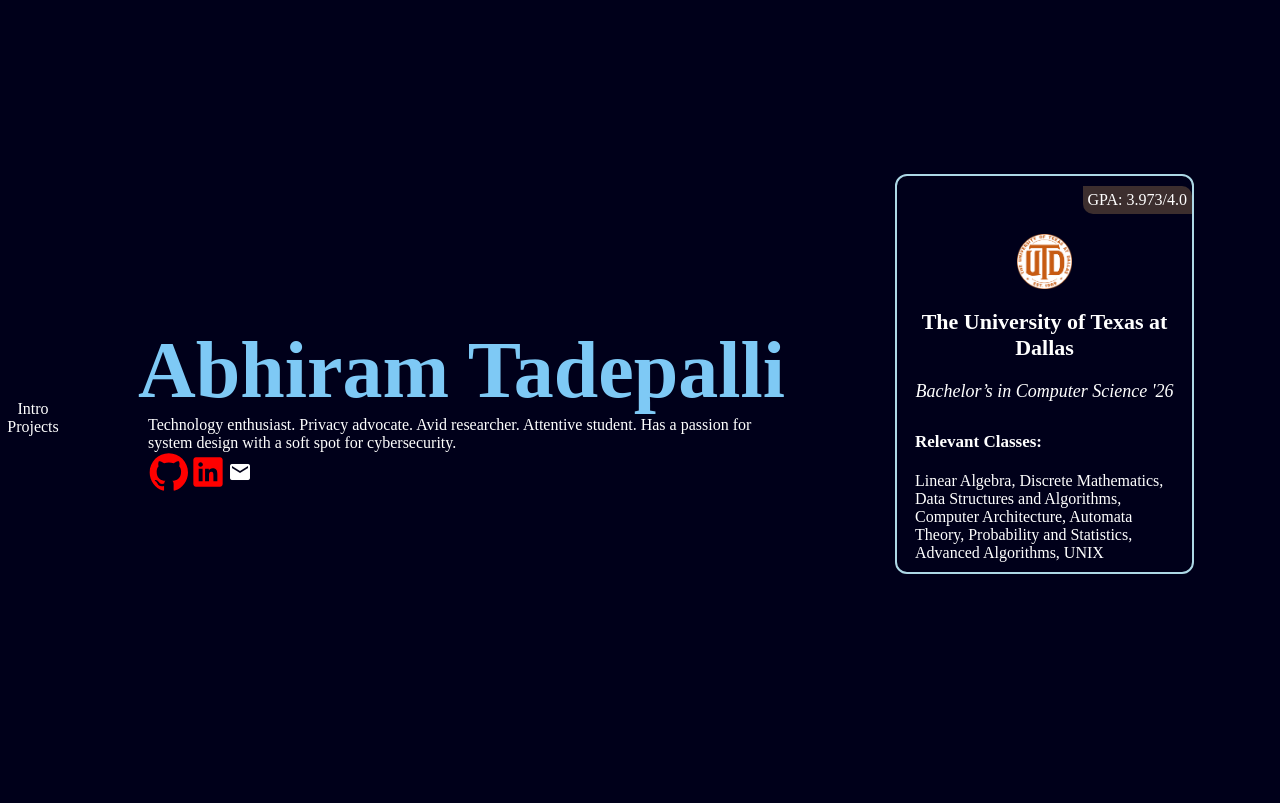
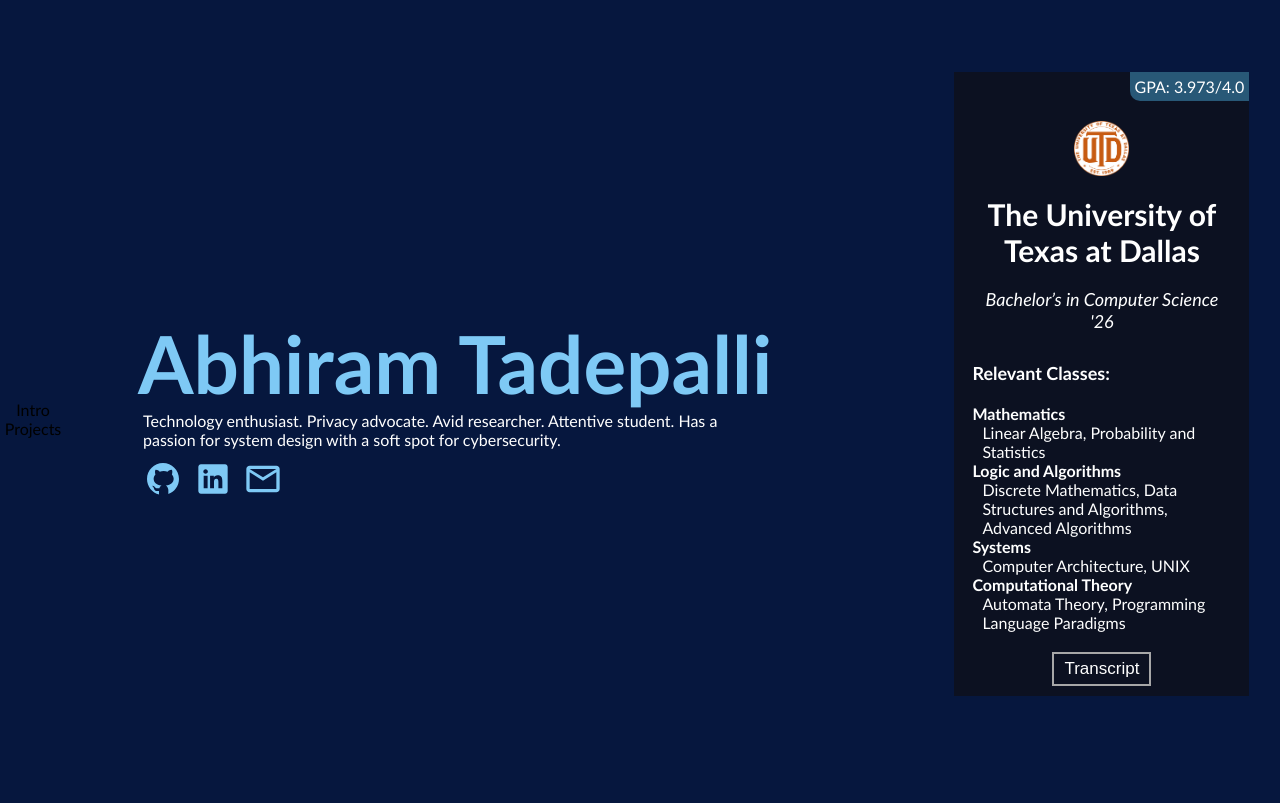
Before and after one commit to AbhiramTadepalli/abhiramtadepalli.github.io, a plain HTML site: page index.html in a window 1280 px wide. Shown: the top 803 px of the page. Drawn offline with Linux system fonts and the light colour scheme.

Commit message:
New color scheme & Font colors, Use inline svg icons, Create Left Sidebar, Fix Right-sidebar using a container + sticky (should be more responsive), & Projects section should look a lot cleaner

```diff
--- a/index.html
+++ b/index.html
@@ -14,14 +14,15 @@
     </script>
 </head>
 <script src="components/projectCard.js"></script>
+<script src="scripts\index.js"></script>
 <body class="body">
     <header>
     </header>
 
     <main class="flex-container-row" id="main">
         <ul class="flex-container-col" id="nav-sidebar">
-            <li>Intro</li>
-            <li>Projects</li>
+            <li class="nav-sidebar-item">Intro</li>
+            <li class="nav-sidebar-item">Projects</li>
         </ul>
         <div id="content">
             <section class="flex-container-row" id="intro-section">
@@ -31,22 +32,43 @@
                     </div>
                     <div id="blurb">Technology enthusiast. Privacy advocate. Avid researcher. Attentive student. Has a passion for system design with a soft spot for cybersecurity.</div>
                     <ul class="flex-container-row" id="links">
-                        <svg class="icon-logo" alt="Link to my Github" xmlns="http://www.w3.org/2000/svg" width="24" height="24" viewBox="0 0 24 24"><path fill="currentColor" d="M12.5.75C6.146.75 1 5.896 1 12.25c0 5.089 3.292 9.387 7.863 10.91.575.101.79-.244.79-.546 0-.273-.014-1.178-.014-2.142-2.889.532-3.636-.704-3.866-1.35-.13-.331-.69-1.352-1.18-1.625-.402-.216-.977-.748-.014-.762.906-.014 1.553.834 1.769 1.179 1.035 1.74 2.688 1.25 3.349.948.1-.747.402-1.25.733-1.538-2.559-.287-5.232-1.279-5.232-5.678 0-1.25.445-2.285 1.178-3.09-.115-.288-.517-1.467.115-3.048 0 0 .963-.302 3.163 1.179.92-.259 1.897-.388 2.875-.388.977 0 1.955.13 2.875.388 2.2-1.495 3.162-1.179 3.162-1.179.633 1.581.23 2.76.115 3.048.733.805 1.179 1.825 1.179 3.09 0 4.413-2.688 5.39-5.247 5.678.417.36.776 1.05.776 2.128 0 1.538-.014 2.774-.014 3.162 0 .302.216.662.79.547C20.709 21.637 24 17.324 24 12.25 24 5.896 18.854.75 12.5.75Z"/></svg>
-                        <!-- <img class="icon-logo" src="assets\brand-icons\github-logo.svg" alt="Link to my Github"> -->
-                        <svg class="icon-logo" alt="Link to my LinkedIn" xmlns="http://www.w3.org/2000/svg" viewBox="0 0 30 30" width="60px" height="60px"><path fill="currentColor" d="M24,4H6C4.895,4,4,4.895,4,6v18c0,1.105,0.895,2,2,2h18c1.105,0,2-0.895,2-2V6C26,4.895,25.105,4,24,4z M10.954,22h-2.95 v-9.492h2.95V22z M9.449,11.151c-0.951,0-1.72-0.771-1.72-1.72c0-0.949,0.77-1.719,1.72-1.719c0.948,0,1.719,0.771,1.719,1.719 C11.168,10.38,10.397,11.151,9.449,11.151z M22.004,22h-2.948v-4.616c0-1.101-0.02-2.517-1.533-2.517 c-1.535,0-1.771,1.199-1.771,2.437V22h-2.948v-9.492h2.83v1.297h0.04c0.394-0.746,1.356-1.533,2.791-1.533 c2.987,0,3.539,1.966,3.539,4.522V22z"/></svg>
-                        <i class="material-icons">mail</i>
+                        <a href="https://github.com/AbhiramTadepalli" target="_blank" rel="noopener"><svg class="icon-logo" alt="Link to my GitHub" xmlns="http://www.w3.org/2000/svg" viewBox="0 0 30 30" width="60px" height="60px"><path fill="currentColor" d="M15,3C8.373,3,3,8.373,3,15c0,5.623,3.872,10.328,9.092,11.63C12.036,26.468,12,26.28,12,26.047v-2.051 c-0.487,0-1.303,0-1.508,0c-0.821,0-1.551-0.353-1.905-1.009c-0.393-0.729-0.461-1.844-1.435-2.526 c-0.289-0.227-0.069-0.486,0.264-0.451c0.615,0.174,1.125,0.596,1.605,1.222c0.478,0.627,0.703,0.769,1.596,0.769 c0.433,0,1.081-0.025,1.691-0.121c0.328-0.833,0.895-1.6,1.588-1.962c-3.996-0.411-5.903-2.399-5.903-5.098 c0-1.162,0.495-2.286,1.336-3.233C9.053,10.647,8.706,8.73,9.435,8c1.798,0,2.885,1.166,3.146,1.481C13.477,9.174,14.461,9,15.495,9 c1.036,0,2.024,0.174,2.922,0.483C18.675,9.17,19.763,8,21.565,8c0.732,0.731,0.381,2.656,0.102,3.594 c0.836,0.945,1.328,2.066,1.328,3.226c0,2.697-1.904,4.684-5.894,5.097C18.199,20.49,19,22.1,19,23.313v2.734 c0,0.104-0.023,0.179-0.035,0.268C23.641,24.676,27,20.236,27,15C27,8.373,21.627,3,15,3z"/></svg></a>
+                        <a href="https://www.linkedin.com/in/abhiram-tadepalli/" target="_blank" rel="noopener"><svg class="icon-logo" alt="Link to my LinkedIn" xmlns="http://www.w3.org/2000/svg"  viewBox="0 0 30 30" width="60px" height="60px"><path fill="currentColor" d="M24,4H6C4.895,4,4,4.895,4,6v18c0,1.105,0.895,2,2,2h18c1.105,0,2-0.895,2-2V6C26,4.895,25.105,4,24,4z M10.954,22h-2.95 v-9.492h2.95V22z M9.449,11.151c-0.951,0-1.72-0.771-1.72-1.72c0-0.949,0.77-1.719,1.72-1.719c0.948,0,1.719,0.771,1.719,1.719 C11.168,10.38,10.397,11.151,9.449,11.151z M22.004,22h-2.948v-4.616c0-1.101-0.02-2.517-1.533-2.517 c-1.535,0-1.771,1.199-1.771,2.437V22h-2.948v-9.492h2.83v1.297h0.04c0.394-0.746,1.356-1.533,2.791-1.533 c2.987,0,3.539,1.966,3.539,4.522V22z"/></svg></a>
+                        <a id="email-address" href="#" target="_blank" rel="noopener"><svg class="icon-logo" alt="Email Me" xmlns="http://www.w3.org/2000/svg" height="24px" viewBox="0 -960 960 960" width="24px"><path fill="currentColor" d="M160-160q-33 0-56.5-23.5T80-240v-480q0-33 23.5-56.5T160-800h640q33 0 56.5 23.5T880-720v480q0 33-23.5 56.5T800-160H160Zm320-280L160-640v400h640v-400L480-440Zm0-80 320-200H160l320 200ZM160-640v-80 480-400Z"/></svg></a>
                     </ul>
                 </div>
+                <div id="sidebar-container">
                     <ul class="flex-container-col" id="sidebar">
                         <div id="sidebar1-gpa">GPA: 3.973/4.0</div>
                         <!-- <i class="material-icons">school</i> -->
                         <img class="icon-logo" id="sidebar1-utd-logo" src="assets\brand-icons\UTD-logo.png" alt="Logo of the University of Texas at Dallas">
-                    <div id="sidebar1-school">The University of Texas at Dallas</div>
+                        <h3 id="sidebar1-school">The University of Texas at Dallas</h3>
                         <div id="sidebar1-degree">Bachelor’s in Computer Science '26</div>
                         <h4 id="sidebar1-class-header">Relevant Classes:</h4>
-                    <div id="sidebar1-classes">Linear Algebra, Discrete Mathematics, Data Structures and Algorithms, Computer Architecture, Automata Theory, Probability and Statistics, Advanced Algorithms, UNIX</div>
+                        <div id="sidebar1-classes">
+                            <div id="sidebar1-class-type">Mathematics</div>
+                            <div id="sidebar1-class-list">Linear Algebra, Probability and Statistics</div>
+                            <div id="sidebar1-class-type">Logic and Algorithms</div>
+                            <div id="sidebar1-class-list">Discrete Mathematics, Data Structures and Algorithms, Advanced Algorithms</div>
+                            <div id="sidebar1-class-type">Systems</div>
+                            <div id="sidebar1-class-list">Computer Architecture, UNIX</div>
+                            <div id="sidebar1-class-type">Computational Theory</div>
+                            <div id="sidebar1-class-list">Automata Theory, Programming Language Paradigms</div>
+                        </div>
+                        <button id="sidebar1-button">Transcript</button>
                     </ul>
+                </div>
             </section>
+            <!-- <section class="flex-container-row" id="featured-section">
+                <div class="flex-container-row" id="featured1">
+                    <div>Pic</div>
+                    <div class="flex-container-col" id="featured-section-text">
+                        <div>Title</div>
+                        <div>Description</div>
+                    </div>
+                    <div class="flex-container-col">Links</div>
+                </div>
+            </section> -->
             <section class="flex-container-row" id="experience-section">
                 <div class="flex-container-row" id="projects">
                     <project-card preview="https://trends.utdnebula.com/" name="UTD Trends" org="Nebula Labs" role="Project Lead & Engineer" snippet="See and compare grade distributions and professor ratings (RMP) for every UTD course and professor. Serving over 8000 students. Make Better Choices." description="As a project lead, spearheaded a UI redesign, designed new feature capabilities, and consumed APIs to display aggregate grade distributions and professor ratings for UT Dallas courses. Serving over 8000 users since the launch in October." link="https://trends.utdnebula.com/" github="https://github.com/UTDNebula/utd-trends" tags="NextJS, JavaScript, ReactJS, HTML, Tailwind CSS, API" start="01-2024" end=""></project-card>
@@ -63,6 +85,7 @@
                     <project-card preview="" name="Upcoming Secret Project #1" org="" role="" snippet="Come back soon..." description="" link="" github="" tags="" start="" end=""></project-card>
                     <!-- <project-card preview="" name="" org="" description="" link="" github="" tags="" start="" end=""></project-card> -->
                 </div>
+                <div id="sidebar-container">
                     <ul class="flex-container-col" id="sidebar">
                         <i id="sidebar2-icon" class="material-icons">build</i>
                         <div class="sidebar2-skills">
@@ -82,6 +105,7 @@
                             <ul class="sidebar2-skill-list"><li>English (fluent)</li><li>Telugu (fluent)</li><li>Sanskrit (conversational proficiency)</li></ul>
                         </div>
                     </ul>
+                </div>
             </section>
             <section id="timeline-section">Here is my work experience</section> <!-- work experience too -->
             <section id="extracurriculars-section">Here are my extracurriculars</section>
--- a/styles/index.css
+++ b/styles/index.css
@@ -1,7 +1,8 @@
 .body {
-    background-color: rgb(0, 0, 26);
+    background-color: rgb(6, 23, 62);
     /* color: rgb(126, 201, 245); */
     color: white;
+    font-family: 'Gill Sans', 'Gill Sans MT', Calibri, 'Trebuchet MS', sans-serif;
 }
 
 .flex-container-row {
@@ -43,6 +44,15 @@
     position: sticky;
 }
 
+.nav-sidebar-item {
+    color: black;
+    transition: color 0.3s, background-color 0.3s;
+}
+
+.nav-sidebar-item.active {
+    color: white;
+}
+
 #intro-section {
     height: 100vh;
     width: 100%;
@@ -57,7 +67,7 @@
 
     flex-grow: 3;
 
-    width: 200px;
+    width: 70%;
     padding: 0;
     margin-inline-start: 80px;
     list-style: none;
@@ -68,50 +78,57 @@
 }
 
 .icon-logo {
-    color: red;
+    color: rgb(126, 201, 245);
     width: 40px;
     height: 40px;
 }
 
 #blurb {
-    width: 650px;
-    margin-inline-start: 10px;
+    width: 600px;
+    margin-inline-start: 5px;
 }
 
 #links {
+    margin-top: 10px;
     width: 650px;
-    margin-inline-start: 10px;
+    margin-inline-start: 5px;
     justify-content: flex-start;
-    padding: 0;
+    gap: 10px;
 }
 
-#sidebar {
-    /* flex-grow: 1; */
-    flex-shrink: 0;
-    width: 275px;
-    height: fit-content;
-    margin-inline-end: 80px;
-    outline: 2px solid lightblue;
-    padding: 10px;
-    border-radius: 10px;
-    gap: 20px;
+#sidebar-container {
+    display: flex;
+    width: 30%;
+    justify-content: center; /* Center horizontally */
 
     /* Sticky Scroll Properties */
     align-self: normal;
-    top: 22vh;
-    max-height: 100vh;
+    top: 9vh;
+    max-height: 80vh;
     /* overflow-y: auto; */
     position: -webkit-sticky;
     position: sticky;
 }
 
+#sidebar {
+    background-color: rgba(14, 18, 28, 0.83);
+    /* flex-grow: 1; */
+    flex-shrink: 0;
+    width: 275px;
+    height: fit-content;
+    /* margin-inline-end: 80px; */
+    padding: 10px;
+    gap: 20px;
+}
+
 #sidebar1-gpa {
     align-self: flex-end;
-    /* margin-top: -32px ; */
+    margin-top: -10px ;
     margin-right: -10px;
-    background-color: rgb(60, 46, 46);
+    /* background-color: rgb(46, 55, 60); */
+    background-color: rgba(75, 169, 220, 0.463);
+    /* background-color: rgba(220, 119, 75, 0.463); */
     padding: 5px;
-    border-top-right-radius: 10px;
     border-bottom-left-radius: 10px;
 }
 
@@ -121,10 +138,7 @@
 }
 
 #sidebar1-school {
-    font-size: 22px;
     font-weight: bold;
-    margin-left: 8px;
-    margin-right: 8px;
 }
 
 #sidebar1-degree {
@@ -148,6 +162,25 @@
     margin-right: 8px;
 }
 
+#sidebar1-class-type {
+    font-weight: bold;
+}
+
+#sidebar1-class-list {
+    margin-inline-start: 10px;
+}
+
+#sidebar1-button {
+    font-size: large;
+    background-color: rgba(0, 58, 124, 0);
+    border: 2px solid rgb(167, 167, 167);
+    color: white;
+    padding: 5px 10px;
+    /* border-radius: 2px; */
+    text-align: center;
+    font-size: 17px;
+}
+
 .sidebar2-skills {
     align-self: flex-start;
     padding: 10px;
@@ -169,8 +202,14 @@ h1 {
     margin: 0;
 }
 
+h3 {
+    font-size: 30px;
+    margin: 0;
+    padding: 0;
+}
+
 h4 {
-    font-size: 17px;
+    font-size: 18px;
     margin: 0;
     padding: 0;
 }
@@ -183,9 +222,16 @@ ul {
 }
 
 #projects {
+    width: 70%;
     justify-content: space-evenly;
     flex-wrap: wrap;
     margin-inline-start: 80px;
-    gap: 15px 5px; /* row-gap column gap */
+    gap: 40px; /* row-gap column gap */
     flex-grow: 3;
 }
+
+/* adds a pseudo-element if the last row has less project-cards than the capacity */
+#projects::after {
+    content: "";
+    flex: auto;
+}
```
Also changed, not shown: assets/brand-icons/github-logo.svg (deleted), assets/brand-icons/linkedin-logo.svg (deleted). Lines whose indentation alone changed are shown as unchanged.
